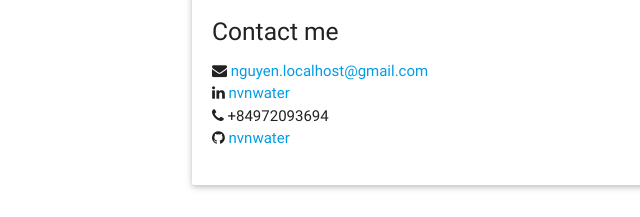
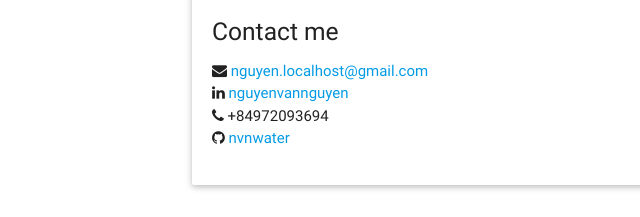
Before and after one commit to nguyen127001/nguyen127001.github.io, a plain HTML site: page index.html in a window 1280 px wide. Shown: the part 723-940 px from the top of the page, 0-640 px from the left. Drawn offline with nearby package versions, Linux system fonts and the light colour scheme.

Commit message:
update cv

```diff
--- a/index.html
+++ b/index.html
@@ -59,7 +59,7 @@
 							<span class="card-title"><h5>Contact me</h5></span>
 							<ul>
 								<li><i class="fa fa-envelope"></i> <a href="nguyen.localhost@gmail.com">nguyen.localhost@gmail.com</a><br /></li>
-								<li><i class="fa fa-linkedin"></i> <a href="https://www.linkedin.com/in/nvnwater">nvnwater</a><br /></li>
+								<li><i class="fa fa-linkedin"></i> <a href="www.linkedin.com/in/nguyenvannguyen">nguyenvannguyen</a><br /></li>
 								<li><i class="fa fa-phone"></i> +84972093694</li>
 								<li><i class="fa fa-github"></i> <a href="http://github.com/nvnwater">nvnwater</a><br /></li>
 							</ul>
```
